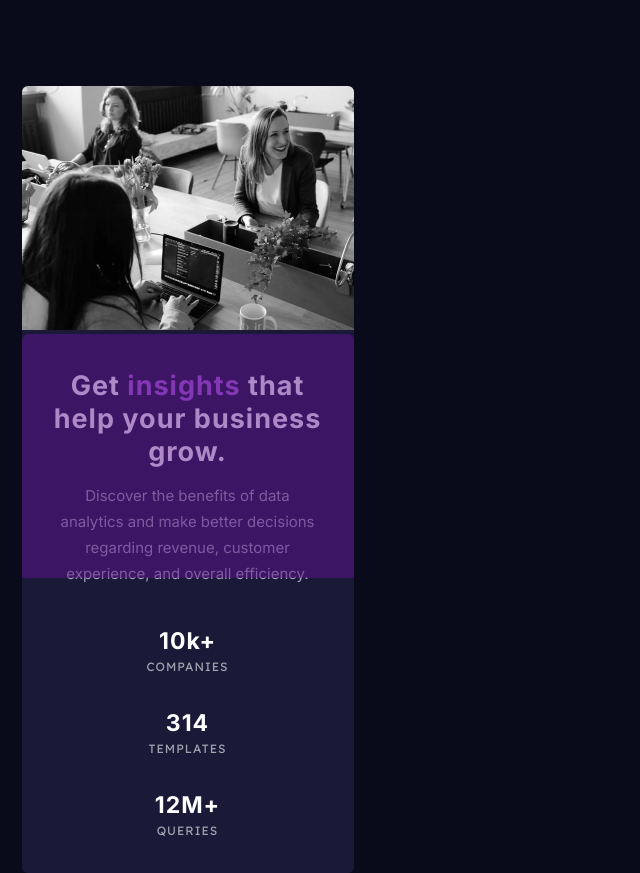
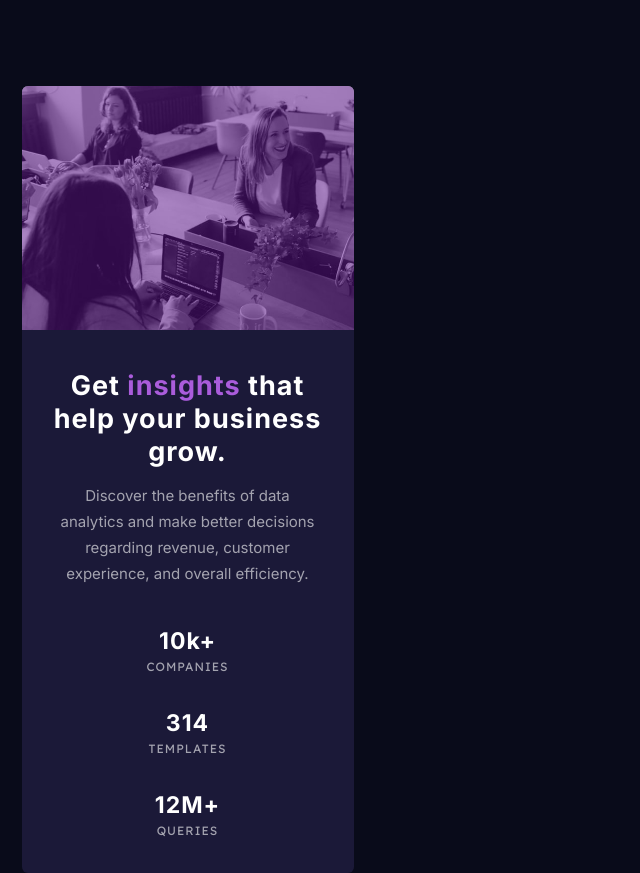
Before and after one commit to crictar/Tp-stats-preview-card, a plain HTML site: page index.html in a window 1280 px wide. Shown: the whole page, without its empty margins (0-640 px from the left). Drawn offline with Linux system fonts and the light colour scheme.

Commit message:
arreglando error tinte de imagen

```diff
--- a/css/style.css
+++ b/css/style.css
@@ -12,7 +12,7 @@
     --Slightlier-transparent-white: hsla(0, 0%, 100%, 0.6);
 }
 body{
-    margin: 0;
+    margin: 0 0 0 0;
     padding: 0;
     width: 375px;
     box-sizing: border-box;
@@ -28,7 +28,7 @@ body{
 }
 .stats-card header img{
     height: 244px;
-    position: static;
+    position: relative;
     /*filter: contrast(100%);*/
 }
 .stats-card header div{
@@ -38,6 +38,7 @@ body{
     position: absolute;
     border-top-right-radius: 6px;
     border-top-left-radius: 6px;
+    z-index: 1;
 }
 main{
     text-align: center;
--- a/index.html
+++ b/index.html
@@ -18,8 +18,8 @@
   <body>
     <article class="stats-card">
       <header>
+        <div class="dye"></div>
         <img src="./images/image-header-mobile.jpg" alt="">
-        <div class="dye"></div>
       </header>
       <main>
         <section class="plan">
```
